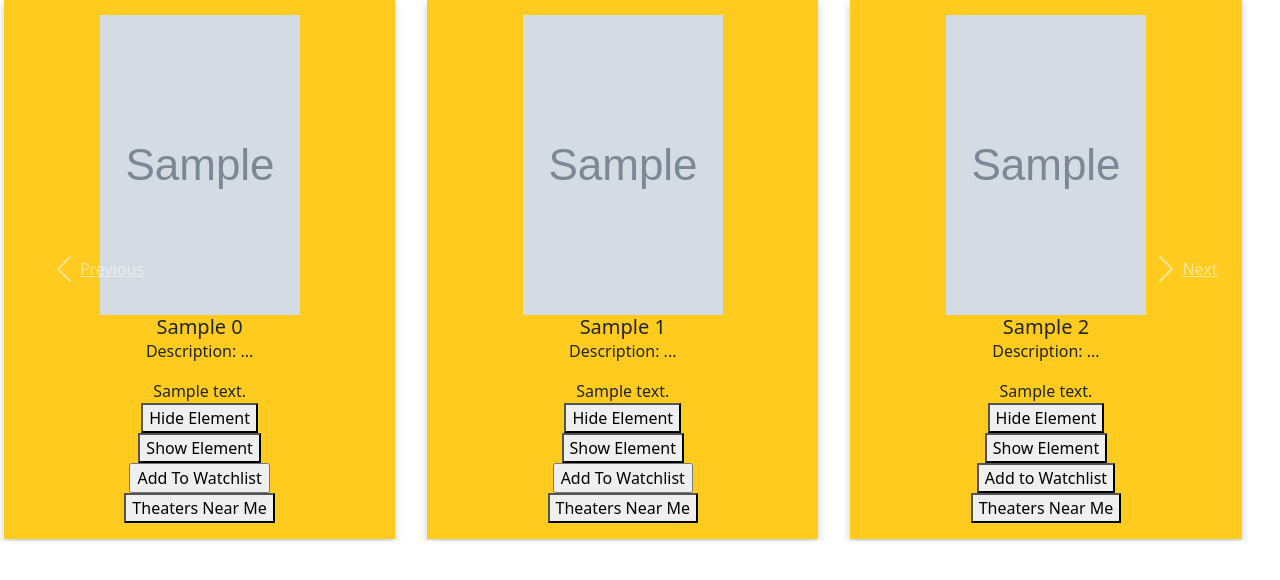
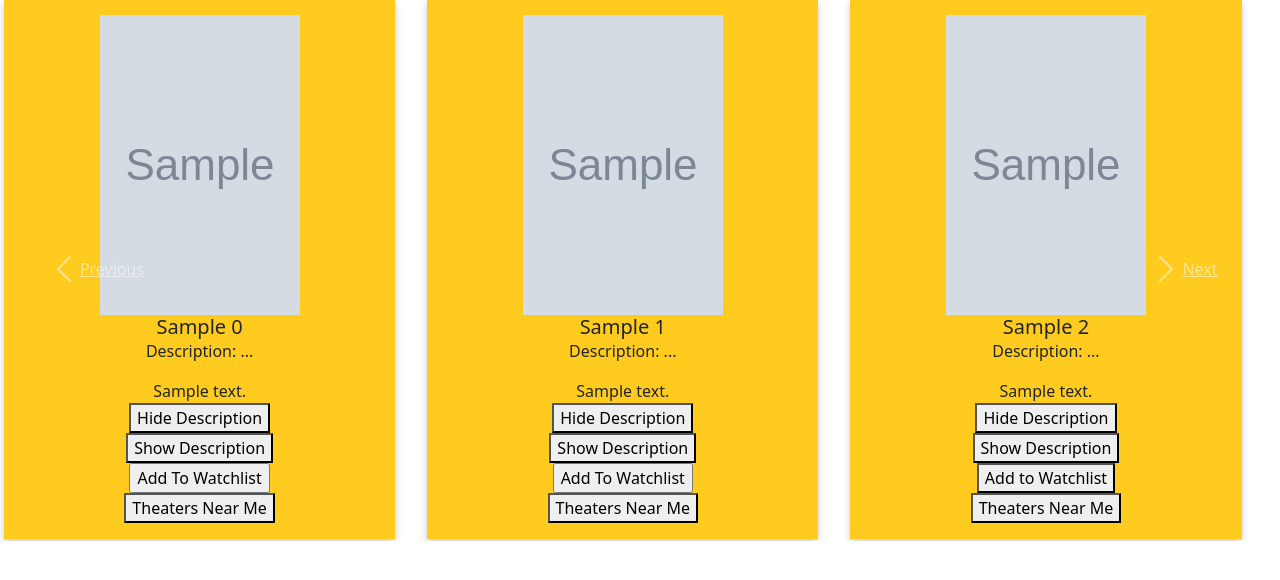
Before and after one commit to Coby-Do/Movie-Web-Application, a Django app: template theatrelob/home/templates/home/index.html in a window 1280 px wide. Shown: the part 59-639 px from the top of the page. Run offline with Django 4.2, Linux system fonts and the light colour scheme; the template is opened without the code that fills it: most values are stand-ins (such as "Sample title", 1, 10 or a date in 2020); grey boxes marked "Sample" are stand-in pictures; some libraries are stand-ins or nearby versions.

Commit message:
ShowMore-ShowLess (Updated)

```diff
--- a/theatrelob/home/templates/home/index.html
+++ b/theatrelob/home/templates/home/index.html
@@ -80,8 +80,8 @@
                   <p class="card-text">{{ movies.0.0.description }}</p>
               </div>
 
-              <button onclick="hideElement0()">Hide Element</button>
-              <button onclick="showElement0()">Show Element</button>
+              <button onclick="hideElement0()">Hide Description</button>
+              <button onclick="showElement0()">Show Description</button>
 
               <script>
                 function hideElement0() {
@@ -117,8 +117,8 @@
                   <p class="card-text">{{ movies.0.1.description }}</p>
               </div>
 
-              <button onclick="hideElement1()">Hide Element</button>
-              <button onclick="showElement1()">Show Element</button>
+              <button onclick="hideElement1()">Hide Description</button>
+              <button onclick="showElement1()">Show Description</button>
               <script>
                 function hideElement1() {
                     console.log('Hide button clicked');
@@ -153,8 +153,8 @@
                   <p class="card-text">{{ movies.0.2.description }}</p>
               </div>
 
-              <button onclick="hideElement2()">Hide Element</button>
-              <button onclick="showElement2()">Show Element</button>
+              <button onclick="hideElement2()">Hide Description</button>
+              <button onclick="showElement2()">Show Description</button>
               <script>
                 function hideElement2() {
                     console.log('Hide button clicked');
@@ -200,8 +200,8 @@
                   <p class="card-text">{{ movie.description }}</p>
               </div>
 
-              <button onclick="hideElement('{{ movie.tmdb_id }}')">Hide Element</button>
-              <button onclick="showElement('{{ movie.tmdb_id }}')">Show Element</button>
+              <button onclick="hideElement('{{ movie.tmdb_id }}')">Hide Description</button>
+              <button onclick="showElement('{{ movie.tmdb_id }}')">Show Description</button>
 
               <script>
                 function hideElement(movieId) {
```
